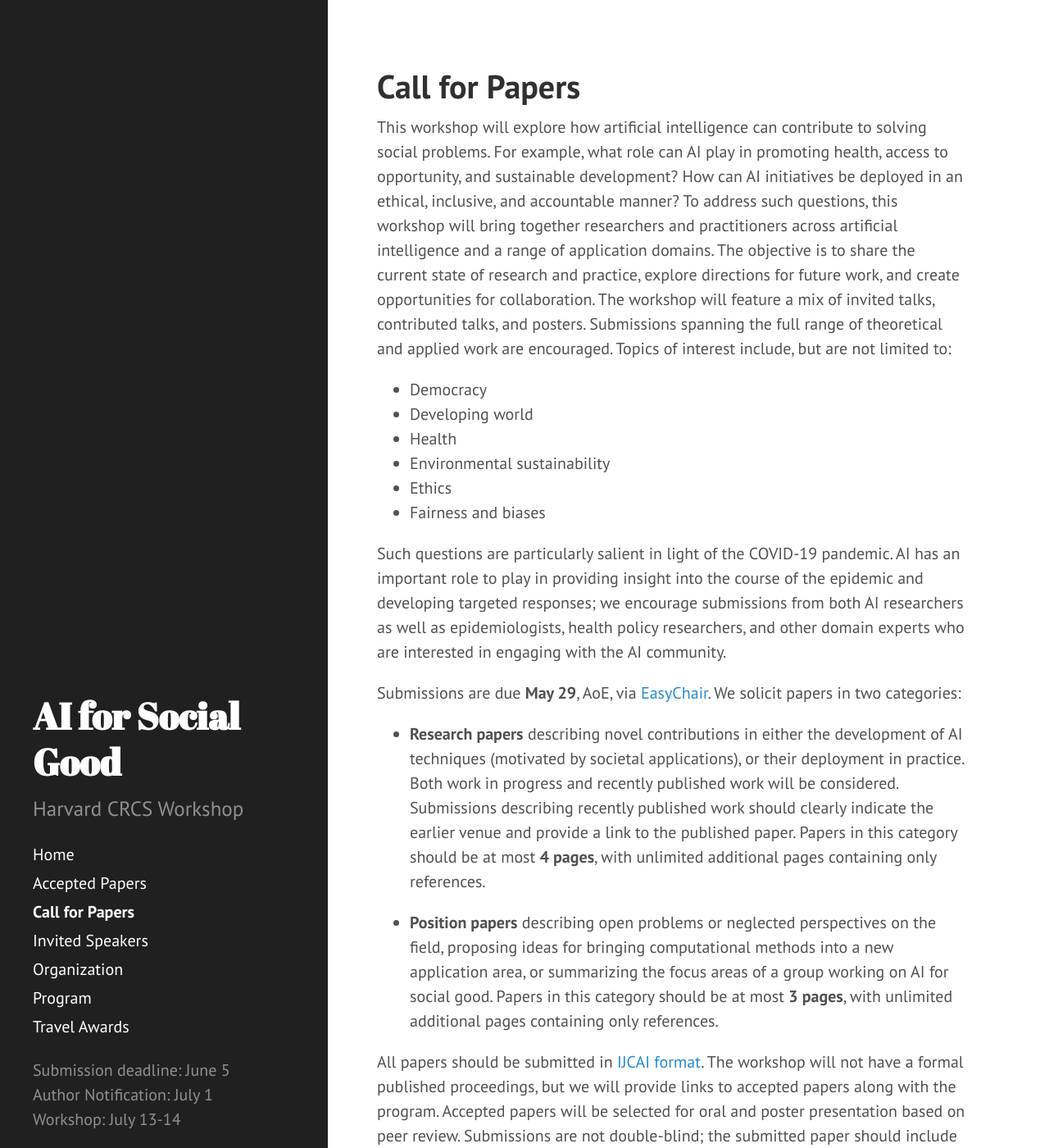
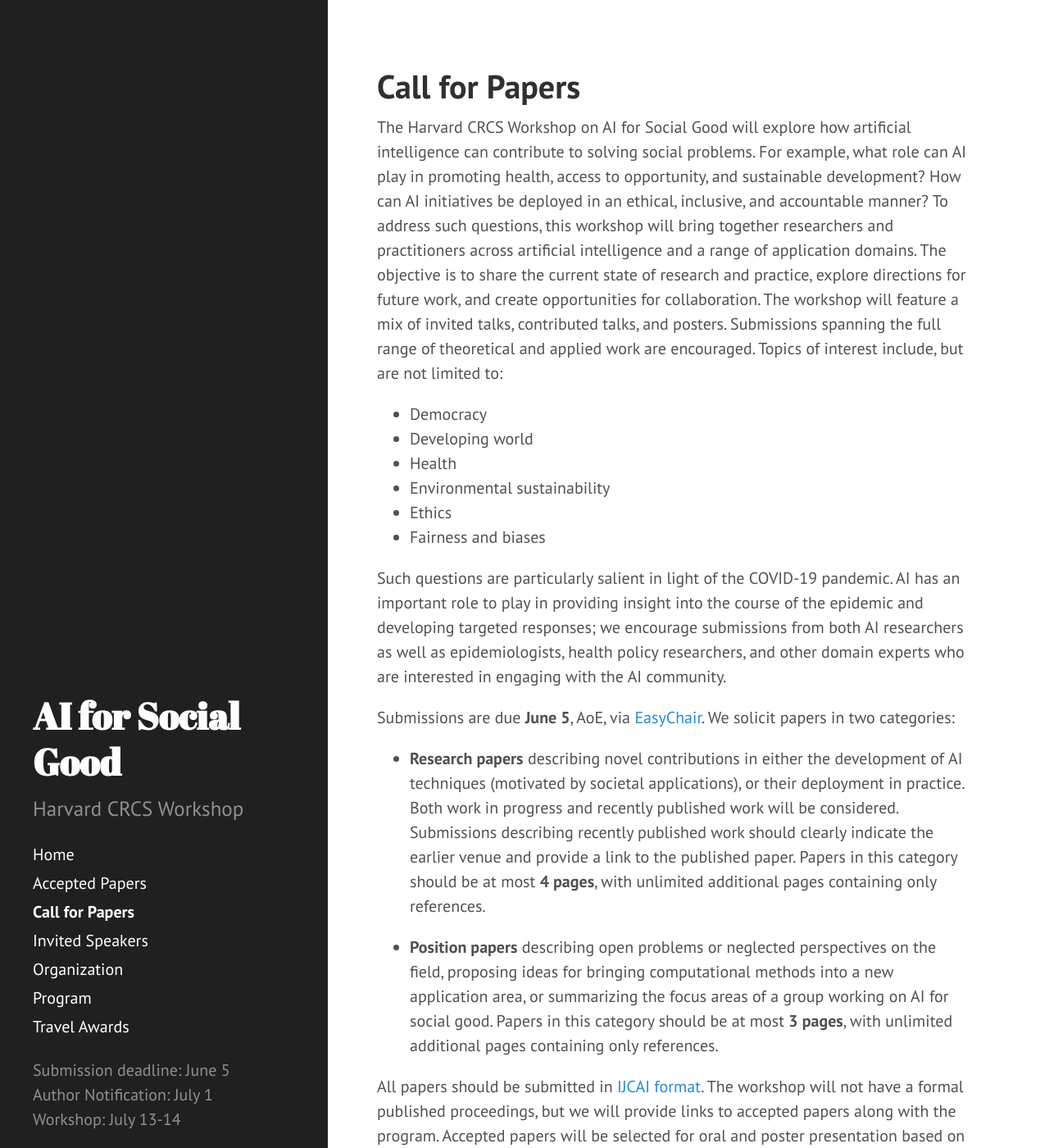
Before and after one commit to slremy/aiforpublichealth.github.io, a Jekyll site: the page built from cfp.md, in a window 1280 px wide and 1400 px high. Shown: the whole window at 82% size. Built offline with Jekyll 4.4.1, drawn with Linux system fonts in a browser that asks for light colours.

Commit message:
Update cfp.md

```diff
--- a/cfp.md
+++ b/cfp.md
@@ -3,7 +3,7 @@ layout: page
 title: Call for Papers
 ---
 
-This workshop will explore how artificial intelligence can contribute to solving social problems. For example, what role can AI play in promoting health, access to opportunity, and sustainable development? How can AI initiatives be deployed in an ethical, inclusive, and accountable manner? To address such questions, this workshop will bring together researchers and practitioners across artificial intelligence and a range of application domains. The objective is to share the current state of research and practice, explore directions for future work, and create opportunities for collaboration. The workshop will feature a mix of invited talks, contributed talks, and posters. Submissions spanning the full range of theoretical and applied work are encouraged. Topics of interest include, but are not limited to:
+The Harvard CRCS Workshop on AI for Social Good will explore how artificial intelligence can contribute to solving social problems. For example, what role can AI play in promoting health, access to opportunity, and sustainable development? How can AI initiatives be deployed in an ethical, inclusive, and accountable manner? To address such questions, this workshop will bring together researchers and practitioners across artificial intelligence and a range of application domains. The objective is to share the current state of research and practice, explore directions for future work, and create opportunities for collaboration. The workshop will feature a mix of invited talks, contributed talks, and posters. Submissions spanning the full range of theoretical and applied work are encouraged. Topics of interest include, but are not limited to:
 
 * Democracy
 * Developing world
@@ -14,7 +14,7 @@ This workshop will explore how artificial intelligence can contribute to solving
 
 Such questions are particularly salient in light of the COVID-19 pandemic. AI has an important role to play in providing insight into the course of the epidemic and developing targeted responses; we encourage submissions from both AI researchers as well as epidemiologists, health policy researchers, and other domain experts who are interested in engaging with the AI community.
 
-Submissions are due <b> May 29</b>, AoE, via [EasyChair](https://easychair.org/my/conference?conf=ai4sg1#). We solicit papers in two categories:
+Submissions are due <b> June 5</b>, AoE, via [EasyChair](https://easychair.org/my/conference?conf=ai4sg1#). We solicit papers in two categories:
 
 * <b>Research papers</b> describing novel contributions in either the development of AI techniques (motivated by societal applications), or their deployment in practice. Both work in progress and recently published work will be considered. Submissions describing recently published work should clearly indicate the earlier venue and provide a link to the published paper. Papers in this category should be at most <b>4 pages</b>, with unlimited additional pages containing only references.
 
```
